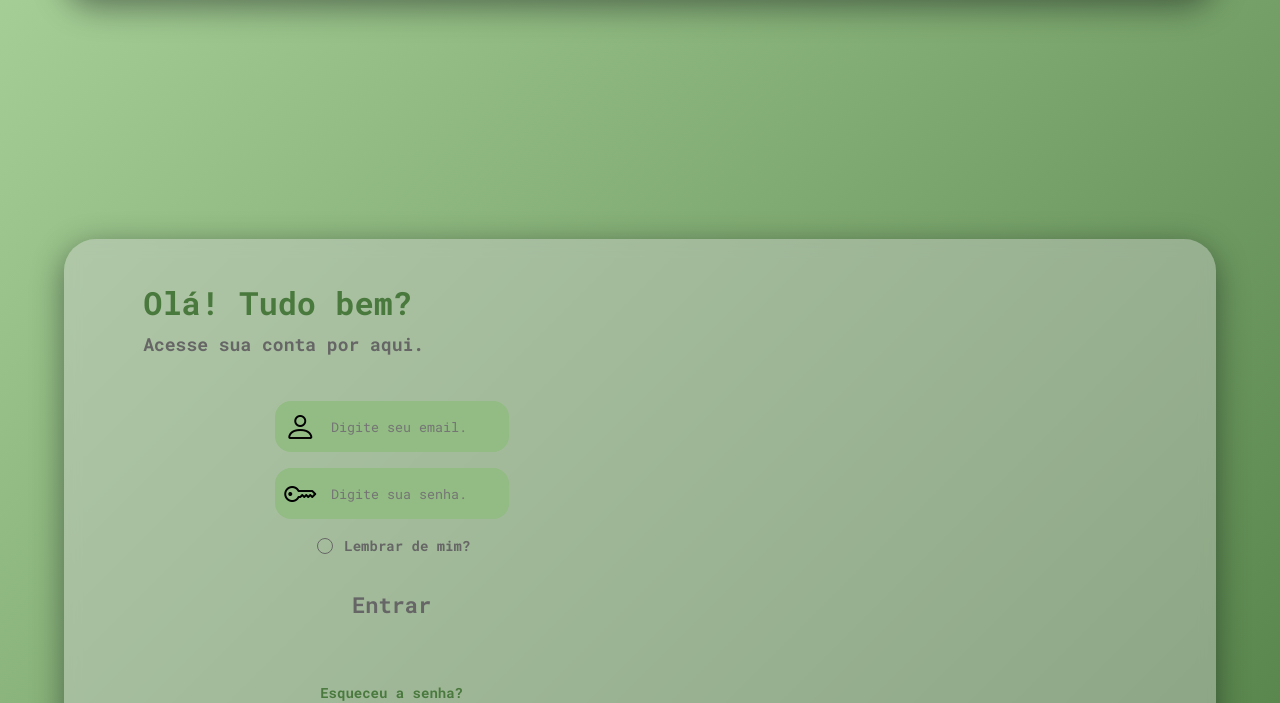
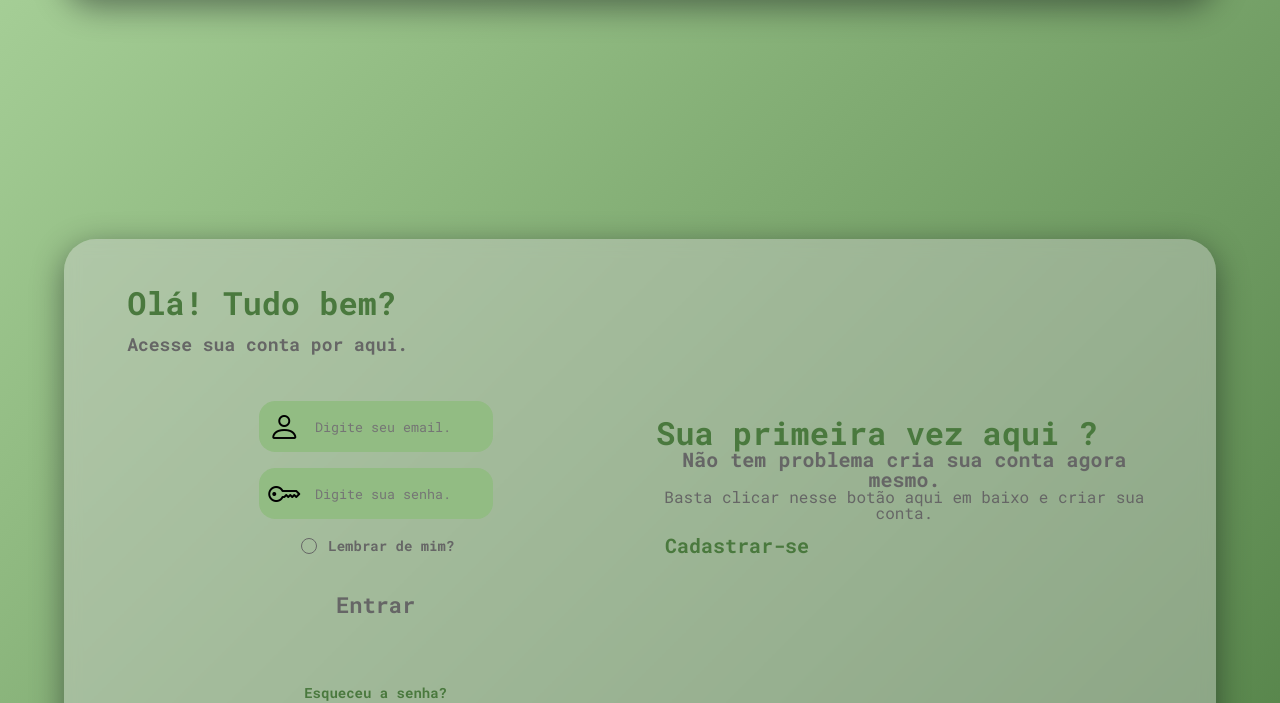
Before and after one commit to guicarbar/login_page-webpage, a plain HTML site: page index.html in a window 1280 px wide. Shown: the part 99-802 px from the top of the page. Drawn offline with nearby package versions, Linux system fonts and the light colour scheme.

Commit message:
update media querrys (#21)
- css of card
- 768px -> 992px

```diff
--- a/index.html
+++ b/index.html
@@ -127,8 +127,12 @@
     </div>
 
     <!-- areas para telas maiores-->
-    <div class="card_bigScreens">
+    <div class="card_bigScreens" id="card_bigScreens">
+      <h1>Sua primeira vez aqui ?</h1>
+      <p>Não tem problema cria sua conta agora mesmo.</p>
+      <p>Basta clicar nesse botão aqui em baixo e criar sua conta.</p>
 
+      <button onclick="change()">Cadastrar-se</button>
     </div>
   </main>
 
--- a/script/core.js
+++ b/script/core.js
@@ -22,11 +22,15 @@ function change() {
   let login = document.getElementById("loginArea")
   let create = document.getElementById("createAccountArea")
 
+  let card = document.getElementById("card_bigScreens")
+
   if (login.style.display == "flex") {
     login.style.display = "none"
     create.style.display = "flex"
+    card.style.display = "none"
   } else {
     login.style.display = "flex"
     create.style.display = "none"
+    card.style.display = "flex"
   }
 }
--- a/style/cardBigScreens.css
+++ b/style/cardBigScreens.css
@@ -13,3 +13,37 @@
 
   --linearGrad: #d9ffc8, #b5dda6, #92bc83, #6e9a61, #4a793e;
 }
+
+.card_bigScreens {
+  display: flex;
+  flex-flow: column nowrap;
+  gap: 1em;
+  align-items: center;
+}
+
+.card_bigScreens > p:nth-child(2) {
+  font-size: 20px;
+  color: var(--colorGray2);
+  font-weight: 700;
+  text-align: center;
+}
+
+.card_bigScreens > p:nth-child(3) {
+  color: var(--colorGray2);
+  text-align: center;
+}
+
+.card_bigScreens > button:nth-child(4) {
+  background-color: transparent;
+  padding: .5em .4em;
+  border: 1px solid transparent;
+  font-size: 20px;
+  color: var(--color5);
+  font-weight: 700;
+  transition: all 0.3s ease;
+}
+
+.card_bigScreens > button:nth-child(4):hover {
+  border: 1px solid var(--color5);
+  border-radius: 32px;
+}
--- a/style/createaccount.css
+++ b/style/createaccount.css
@@ -140,3 +140,14 @@
 .password_form_area > input:nth-child(1){
   margin: .8em 0em .6em;
 }
+
+
+@media only screen and (min-width: 768px) {
+  .createaccount_main {
+    width: 70%;
+  }
+
+  .createaccount_main > div {
+    text-align: center;
+  }
+}
--- a/style/main.css
+++ b/style/main.css
@@ -160,6 +160,7 @@ main {
 
   main {
     margin: 15em 4em;
+    gap: 2em;
   }
 
   main > div {
```
